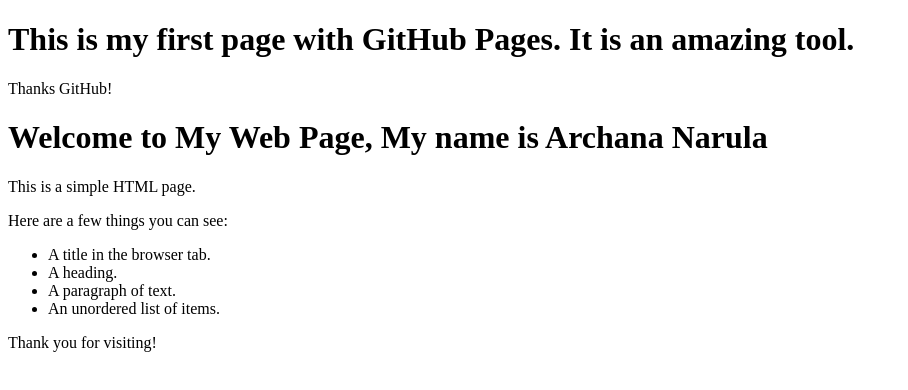
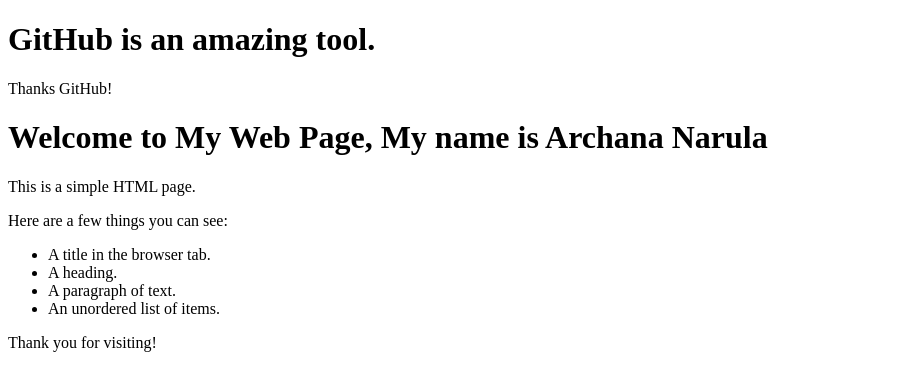
Before and after one commit to archinarula/MITDec2024, a plain HTML site: page index.html in a window 1280 px wide. Shown: the whole page, without its empty margins (0-908 px from the left). Drawn offline with Linux system fonts and the light colour scheme.

Commit message:
Update index.html

```diff
--- a/index.html
+++ b/index.html
@@ -1,6 +1,6 @@
 <!DOCTYPE html>
 <html>
-<h1> This is my first page with GitHub Pages. It is an amazing tool. </h1>
+<h1> GitHub is an amazing tool. </h1>
 <p>Thanks GitHub!</p>
 <p></p>
 <head>
```
